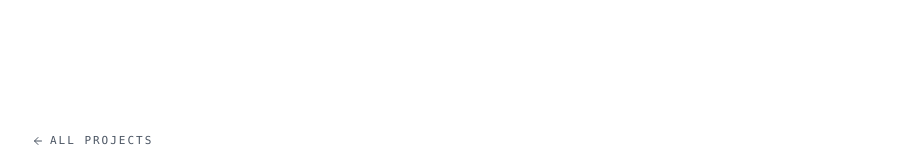
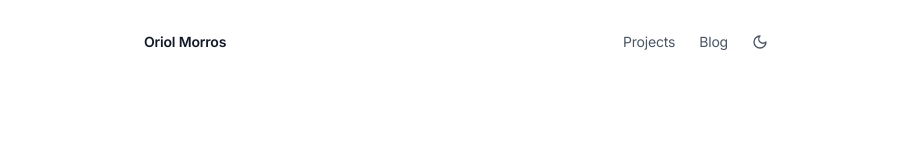
Before and after one commit to omorros/omorros.com, a Next.js app: page /projects/truevoice in a window 1280 px wide. Shown: the top 160 px of the page, without its empty margins (184-1095 px from the left). Built offline with nearby package versions, Linux system fonts and the light colour scheme.

Commit message:
Add nav, theme toggle and footer

```diff
--- a/src/app/layout.tsx
+++ b/src/app/layout.tsx
@@ -4,6 +4,8 @@ import { Analytics } from '@vercel/analytics/react'
 import { SpeedInsights } from '@vercel/speed-insights/next'
 import './globals.css'
 import { siteConfig } from '@/lib/constants'
+import { Nav } from '@/components/site/Nav'
+import { Footer } from '@/components/site/Footer'
 
 const inter = Inter({
   subsets: ['latin'],
@@ -102,7 +104,9 @@ export default function RootLayout({
           type="application/ld+json"
           dangerouslySetInnerHTML={{ __html: JSON.stringify(jsonLd) }}
         />
+        <Nav />
         {children}
+        <Footer />
         <Analytics />
         <SpeedInsights />
       </body>
--- /dev/null
+++ b/src/components/site/Footer.tsx
@@ -0,0 +1,31 @@
+import { siteConfig } from '@/lib/constants'
+
+const LINKS = [
+  { href: siteConfig.links.github, label: 'GitHub' },
+  { href: siteConfig.links.linkedin, label: 'LinkedIn' },
+  { href: siteConfig.links.resume, label: 'CV' },
+  { href: `mailto:${siteConfig.links.email}`, label: 'Email' },
+]
+
+export function Footer() {
+  return (
+    <footer className="max-w-2xl mx-auto px-6 py-12 mt-24 border-t border-border-soft flex flex-wrap items-center justify-between gap-4">
+      <p className="text-sm text-foreground-faint">
+        © {new Date().getFullYear()} Oriol Morros
+      </p>
+      <div className="flex gap-5">
+        {LINKS.map((l) => (
+          <a
+            key={l.label}
+            href={l.href}
+            target={l.href.startsWith('mailto:') ? undefined : '_blank'}
+            rel={l.href.startsWith('mailto:') ? undefined : 'noopener noreferrer'}
+            className="text-sm text-foreground-muted hover:text-foreground transition-colors"
+          >
+            {l.label}
+          </a>
+        ))}
+      </div>
+    </footer>
+  )
+}
--- /dev/null
+++ b/src/components/site/Nav.tsx
@@ -0,0 +1,32 @@
+import Link from 'next/link'
+import { ThemeToggle } from './ThemeToggle'
+
+const LINKS = [
+  { href: '/projects', label: 'Projects' },
+  { href: '/blog', label: 'Blog' },
+]
+
+export function Nav() {
+  return (
+    <header className="max-w-2xl mx-auto px-6 pt-8 flex items-center justify-between">
+      <Link
+        href="/"
+        className="text-sm font-semibold text-foreground hover:text-accent transition-colors"
+      >
+        Oriol Morros
+      </Link>
+      <nav className="flex items-center gap-6">
+        {LINKS.map((l) => (
+          <Link
+            key={l.href}
+            href={l.href}
+            className="text-sm text-foreground-muted hover:text-foreground transition-colors"
+          >
+            {l.label}
+          </Link>
+        ))}
+        <ThemeToggle />
+      </nav>
+    </header>
+  )
+}
--- /dev/null
+++ b/src/components/site/ThemeToggle.tsx
@@ -0,0 +1,33 @@
+'use client'
+
+import { useEffect, useState } from 'react'
+import { Moon, Sun } from 'lucide-react'
+
+export function ThemeToggle() {
+  const [dark, setDark] = useState(false)
+  const [mounted, setMounted] = useState(false)
+
+  useEffect(() => {
+    setDark(document.documentElement.classList.contains('dark'))
+    setMounted(true)
+  }, [])
+
+  function toggle() {
+    const next = !dark
+    setDark(next)
+    document.documentElement.classList.toggle('dark', next)
+    try {
+      localStorage.setItem('theme', next ? 'dark' : 'light')
+    } catch {}
+  }
+
+  return (
+    <button
+      onClick={toggle}
+      aria-label="Toggle theme"
+      className="text-foreground-muted hover:text-foreground transition-colors"
+    >
+      {mounted && dark ? <Sun size={16} /> : <Moon size={16} />}
+    </button>
+  )
+}
```
